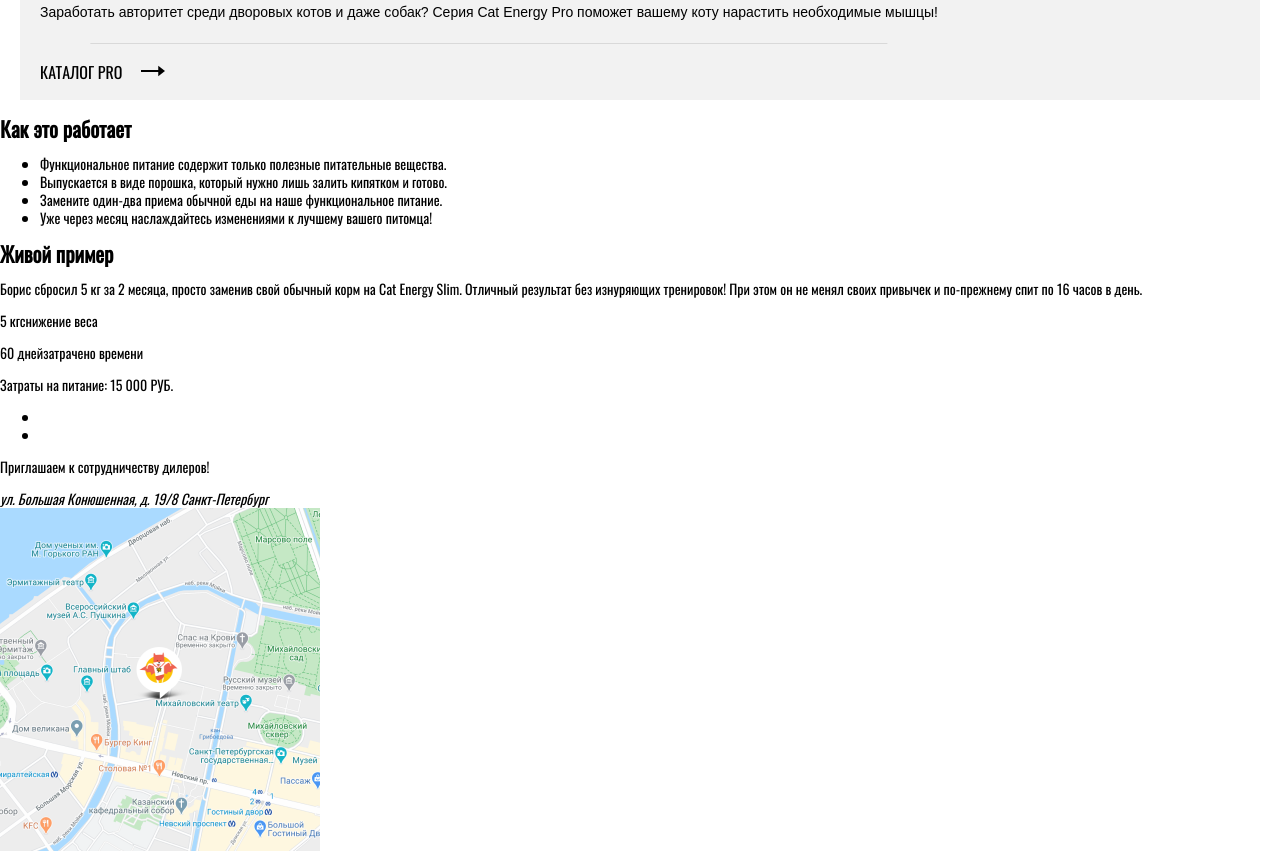
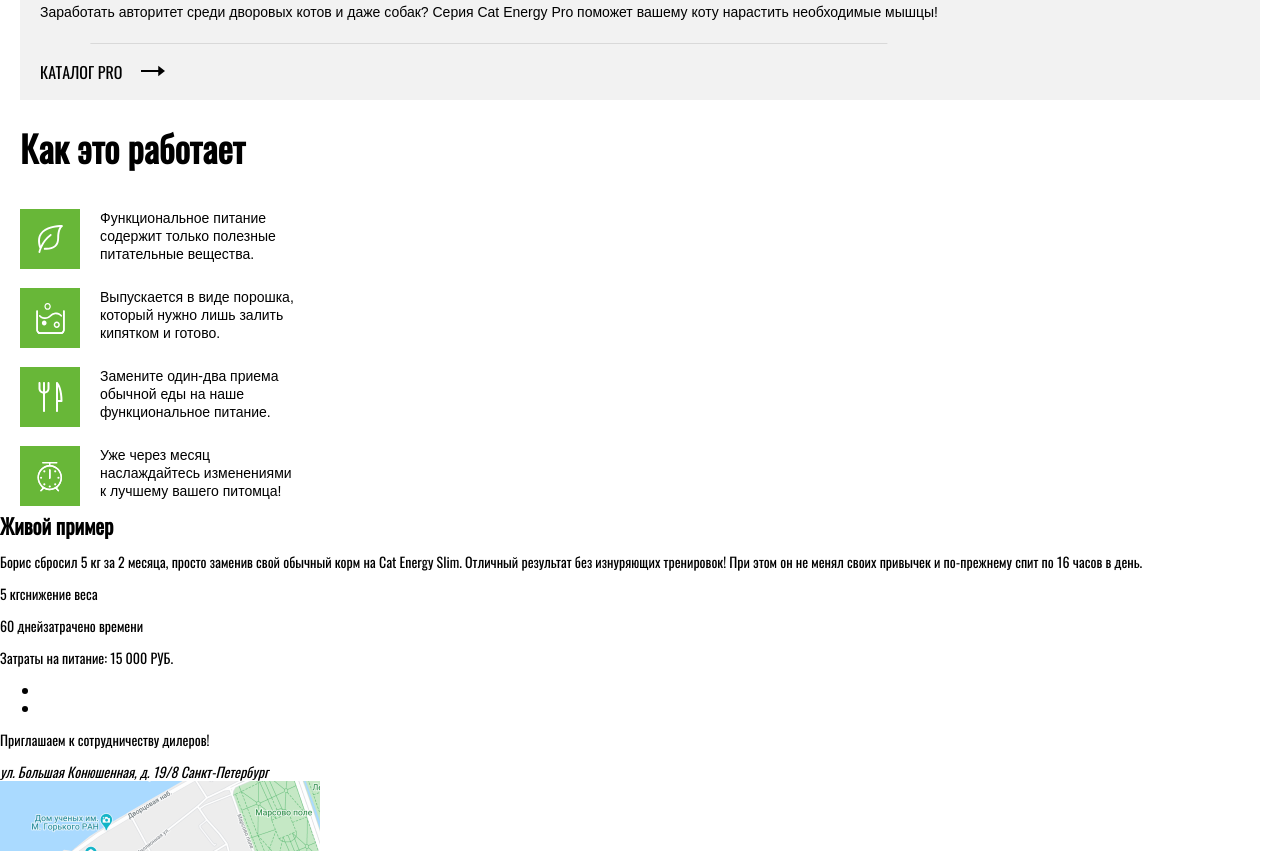
Before and after one commit to gruzd777/1463253-cat-energy-22, a website: page source/index.html in a window 1280 px wide. Shown: the part 840-1691 px from the top of the page. Drawn offline with nearby package versions, Linux system fonts and the light colour scheme; files that its build step writes are made by us from their sources.

Commit message:
Сверстал ещё один блок

```diff
--- a/source/index.html
+++ b/source/index.html
@@ -58,7 +58,6 @@
         </ul>
     </section>
     <section class="instruction">
-      <div class="container">
         <h2 class="instruction__title title">Как это работает</h2>
         <ul class="instruction__list">
           <li class="instruction__item instruction__item--leafs">Функциональное питание
@@ -72,7 +71,6 @@
           <li class="instruction__item instruction__item--time">Уже через месяц наслаждайтесь изменениями к лучшему
             вашего питомца!</li>
         </ul>
-      </div>
     </section>
     <section class="example">
       <div class="container">
--- /dev/null
+++ b/source/sass/blocks/instruction.scss
@@ -0,0 +1,54 @@
+.instruction {
+  padding: 0 20px;
+}
+
+.instruction__title {
+  font-size: 36px;
+  line-height: 40px;
+  margin: 28px 0 41px 0;
+}
+
+.instruction__list {
+  margin: 0;
+  padding: 0;
+  list-style: none;
+}
+
+.instruction__item {
+  font-family: Arial, Helvetica, sans-serif;
+  font-size: 14px;
+  line-height: 18px;
+  margin: 0 0 25px 0;
+  position: relative;
+  padding: 0 0 0 80px;
+  width: 200px;
+
+  &:last-child {
+    margin: 0;
+  }
+
+  &::before {
+    content: "";
+    position: absolute;
+    width: 60px;
+    height: 60px;
+    top: 0;
+    left: 0;
+  }
+
+  &--leafs::before {
+    background: #68B738 url(../img/icon-leaf.svg) no-repeat 50% 50%;
+  }
+
+  &--water::before {
+    background: #68B738 url(../img/icon-water.svg) no-repeat 50% 50%;
+  }
+
+  &--knife::before {
+    background: #68B738 url(../img/icon-knife.svg) no-repeat 50% 50%;
+  }
+
+  &--time::before {
+    background: #68B738 url(../img/icon-time.svg) no-repeat 50% 50%;
+  }
+}
--- a/source/sass/style.scss
+++ b/source/sass/style.scss
@@ -12,3 +12,4 @@
 @import "blocks/page-main.scss";
 @import "blocks/promo.scss";
 @import "blocks/services.scss";
+@import "blocks/instruction.scss";
```
Also changed, not shown: source/img/icon-knife.svg (added), source/img/icon-leaf.svg (added), source/img/icon-time.svg (added), source/img/icon-water.svg (added).
